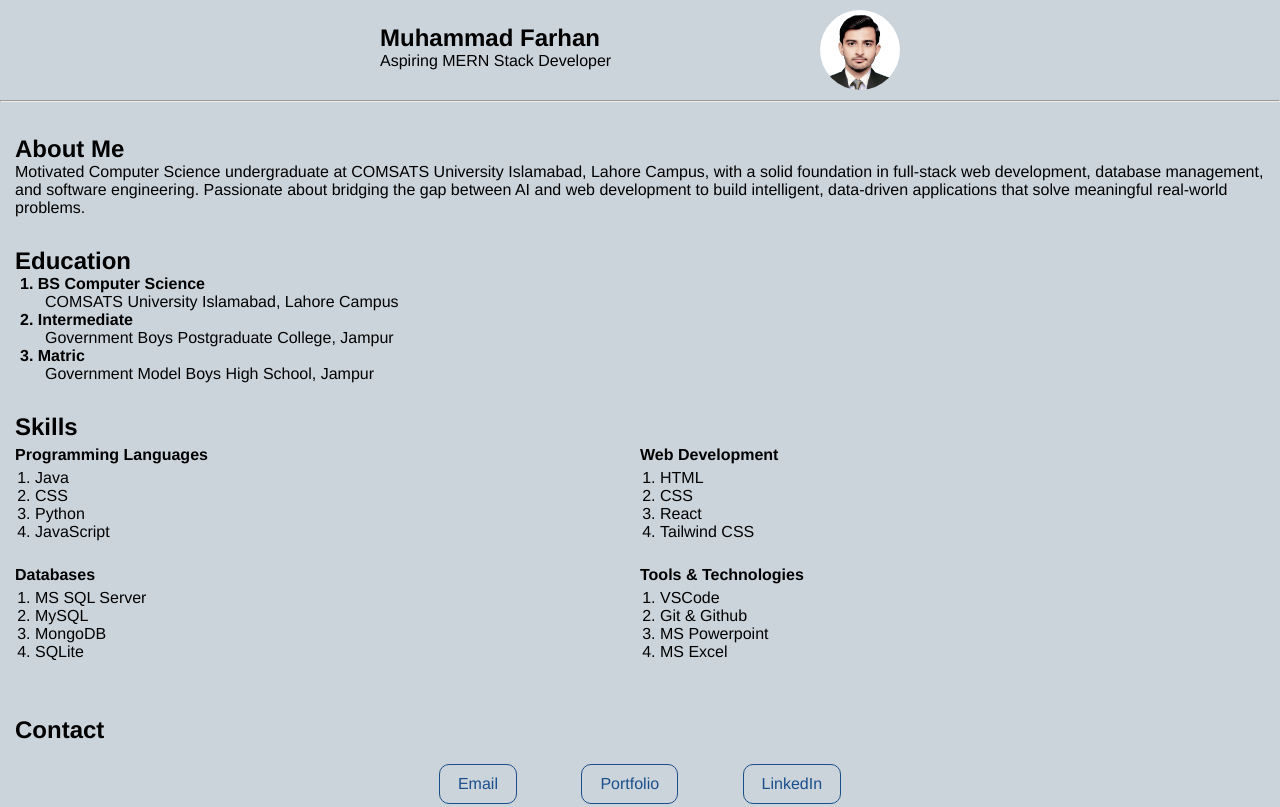
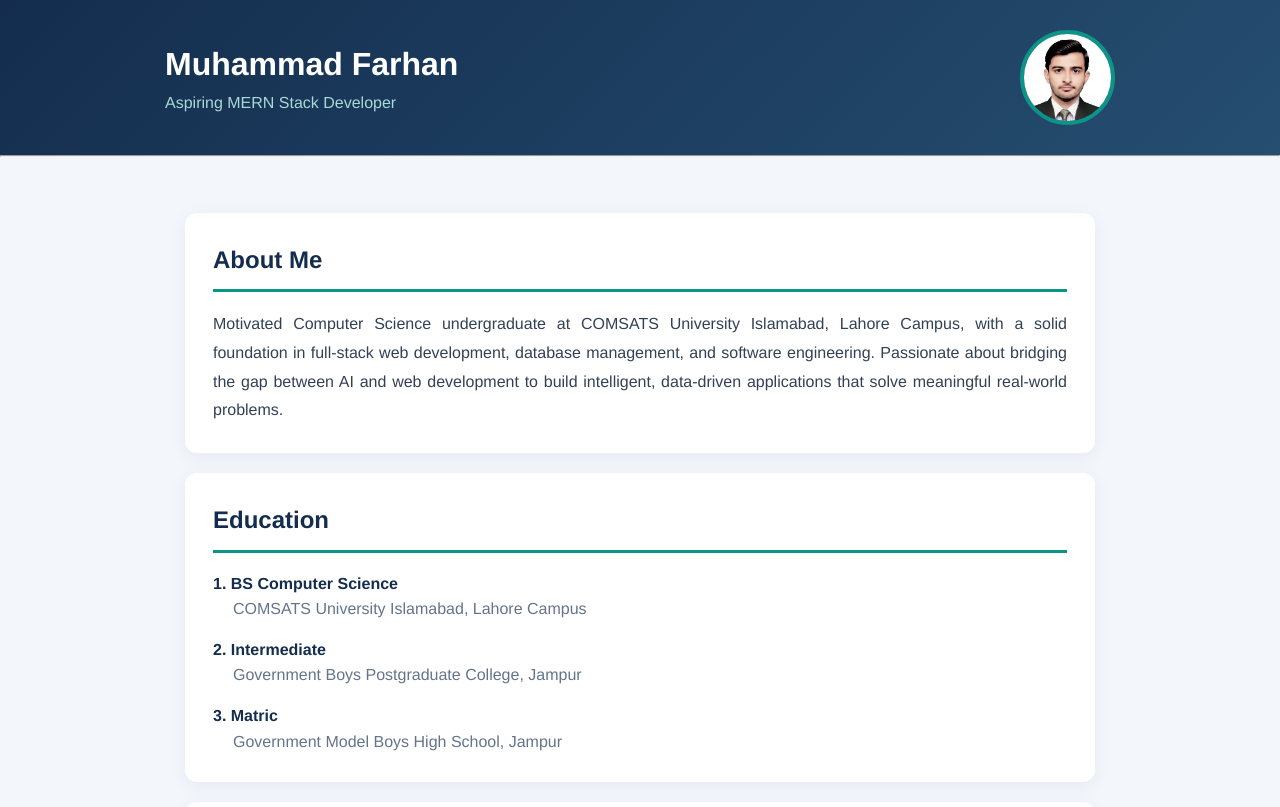
Before and after one commit to MFarhan32/Web-Development-Assignments, a plain HTML site: page assignment-1/index.html in a window 1280 px wide. Shown: the top 807 px of the page. Drawn offline with Linux system fonts and the light colour scheme.

Commit message:
CV with Improved CSS

```diff
--- a/assignment-1/index.html
+++ b/assignment-1/index.html
@@ -39,11 +39,11 @@
       <section class="education heading-main">
         <h2>Education</h2>
         <dl>
-          <dh>1. BS Computer Science</dh>
+          <dt>1. BS Computer Science</dt>
           <dd>COMSATS University Islamabad, Lahore Campus</dd>
-          <dh>2. Intermediate</dh>
+          <dt>2. Intermediate</dt>
           <dd>Government Boys Postgraduate College, Jampur</dd>
-          <dh>3. Matric</dh>
+          <dt>3. Matric</dt>
           <dd>Government Model Boys High School, Jampur</dd>
         </dl>
       </section>
--- a/assignment-1/style.css
+++ b/assignment-1/style.css
@@ -1,4 +1,5 @@
-* {
+/* Using Simple CSS */
+/* * {
   margin: 0;
   padding: 0;
   box-sizing: border-box;
@@ -102,4 +103,185 @@ footer {
   font-weight: bold;
   font-size: large;
   text-align: center;
+} */
+
+/* Using Modified CSS */
+* {
+  margin: 0;
+  padding: 0;
+  box-sizing: border-box;
 }
+
+body {
+  background-color: #f3f6fb;
+  color: #334155;
+  font-family: "Helvetica Neue", Helvetica, Arial, sans-serif;
+  line-height: 1.6;
+}
+
+/* Header */
+header {
+  background: linear-gradient(135deg, #142d4e, #254e70);
+  padding: 30px 20px;
+}
+
+.nav-content {
+  max-width: 950px;
+  margin: 0 auto;
+  display: flex;
+  flex-direction: row-reverse;
+  align-items: center;
+  justify-content: space-between;
+  gap: 20px;
+}
+
+.avatar {
+  width: 95px;
+  height: 95px;
+  flex-shrink: 0;
+}
+
+.avatar img {
+  width: 100%;
+  height: 100%;
+  border-radius: 50%;
+  object-fit: cover;
+  object-position: center top;
+  border: 4px solid #0d9488;
+}
+
+.profile-text h1 {
+  color: white;
+  font-size: 32px;
+}
+
+.profile-text p {
+  color: #a9d9d4;
+  font-size: 16px;
+}
+
+/* Main content */
+main {
+  max-width: 950px;
+  margin: 30px auto;
+  padding: 0 20px;
+}
+
+.heading-main {
+  background: white;
+  padding: 28px;
+  margin-bottom: 20px;
+  border-radius: 12px;
+  box-shadow: 0 4px 18px rgba(20, 45, 78, 0.06);
+}
+
+.heading-main h2 {
+  color: #142d4e;
+  margin-bottom: 18px;
+  padding-bottom: 10px;
+  border-bottom: 3px solid #0d9488;
+}
+
+.about p {
+  line-height: 1.8;
+  text-align: justify;
+}
+
+/* Education */
+.education dt {
+  font-weight: bold;
+  color: #142d4e;
+  margin-top: 15px;
+}
+
+.education dd {
+  padding-left: 20px;
+  color: #64748b;
+}
+
+/* Skills */
+.skills-grid {
+  display: grid;
+  grid-template-columns: repeat(2, 1fr);
+  gap: 20px;
+}
+
+.skills-grid > div {
+  background: #f3f6fb;
+  padding: 20px;
+  border-radius: 10px;
+  border-left: 4px solid #0d9488;
+}
+
+.skills-grid h4 {
+  color: #142d4e;
+  margin-bottom: 10px;
+}
+
+.skills-grid ul {
+  padding-left: 20px;
+  list-style: disc;
+}
+
+.skills-grid li {
+  margin-bottom: 5px;
+}
+
+/* Contact */
+.contact {
+  text-align: center;
+}
+
+.contact h2 {
+  text-align: left;
+}
+
+.contact a {
+  display: inline-block;
+  margin: 6px;
+  padding: 10px 22px;
+  color: #0d9488;
+  text-decoration: none;
+  border: 1px solid #0d9488;
+  border-radius: 8px;
+  font-weight: bold;
+  transition: all 0.3s ease;
+}
+
+.contact a:hover {
+  background: #0d9488;
+  color: white;
+  transform: translateY(-3px);
+}
+
+/* Footer */
+footer {
+  padding: 20px;
+  text-align: center;
+  color: #64748b;
+  font-size: 14px;
+}
+
+/* Mobile responsiveness */
+@media (max-width: 600px) {
+  .nav-content {
+    flex-direction: column;
+    text-align: center;
+  }
+
+  .profile-text h1 {
+    font-size: 25px;
+  }
+
+  .skills-grid {
+    grid-template-columns: 1fr;
+  }
+
+  .heading-main {
+    padding: 20px;
+  }
+
+  .contact a {
+    margin: 5px;
+  }
+}
```
